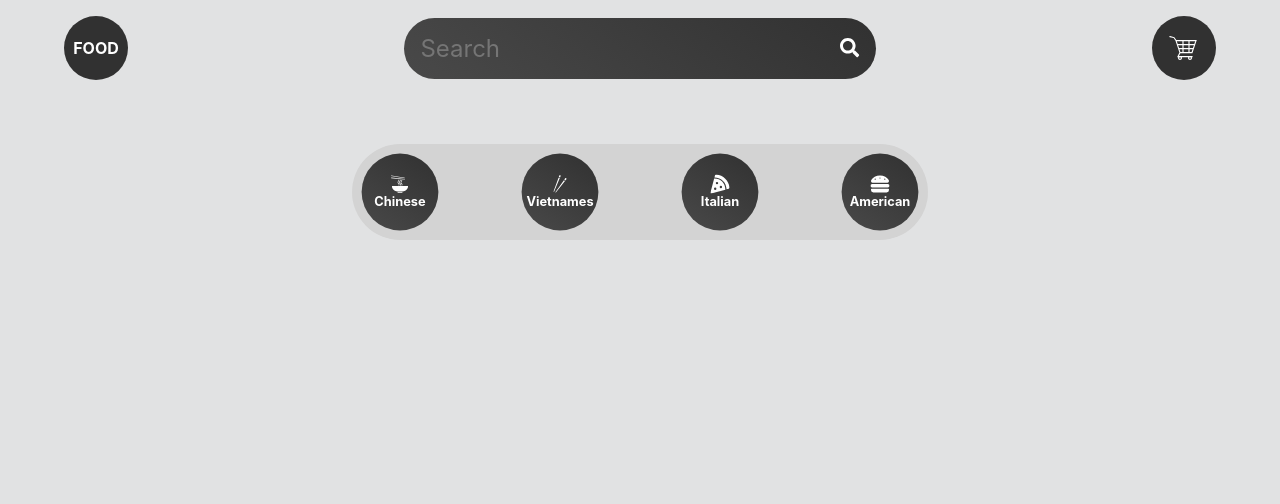
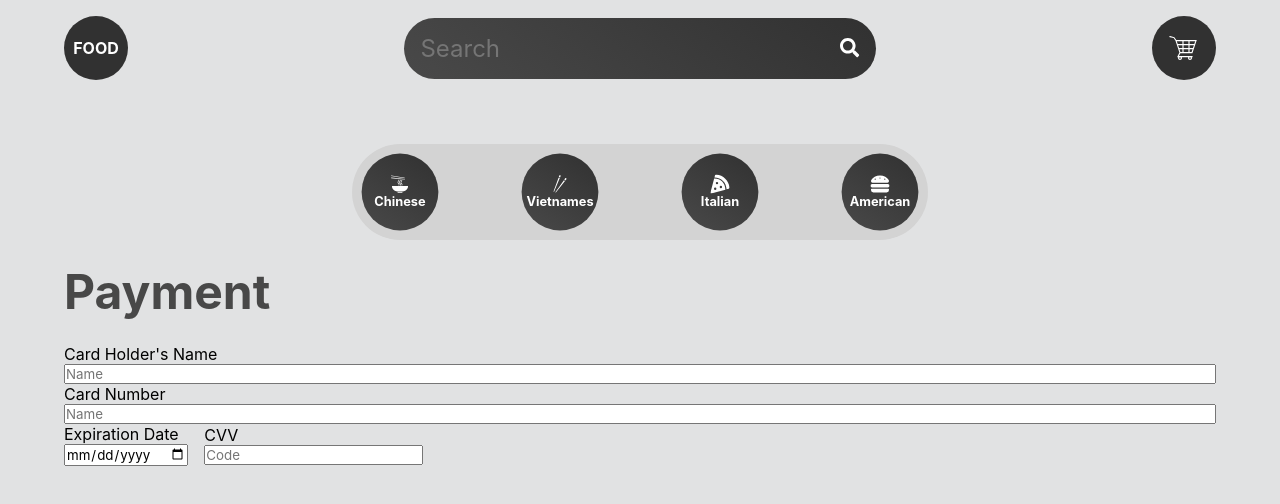
Before and after one commit to Amrindra/Food-App, a React (Create React App) app: page /payment in a window 1280 px wide. Shown: the top 504 px of the page. Built offline with nearby package versions, Linux system fonts and the light colour scheme.

Commit message:
Created new Payment commonent directory and made some JSX strunture

```diff
--- a/src/pages/Cart.jsx
+++ b/src/pages/Cart.jsx
@@ -65,7 +65,9 @@ const Cart = () => {
           </Table>
           <BottomWrapper>
             <Subtotal>Subtotal: ${subtotal.toFixed(2)}</Subtotal>
-            <CheckOutBtn>Check Out</CheckOutBtn>
+            <Link to="/payment">
+              <CheckOutBtn>Check Out</CheckOutBtn>
+            </Link>
           </BottomWrapper>
         </TableContainer>
       )}
@@ -224,7 +226,7 @@ const CheckOutBtn = styled.button`
   border: none;
   color: white;
   font-weight: bold;
-  width: 15%;
+  width: 150px;
 
   &:hover {
     cursor: pointer;
--- a/src/pages/Pages.jsx
+++ b/src/pages/Pages.jsx
@@ -5,6 +5,7 @@ import Cuisine from "./Cuisine";
 import SearchResult from "../components/SearchResult";
 import SingleItem from "./SingleItem";
 import Cart from "./Cart";
+import Payment from "./Payment";
 
 function Pages() {
   return (
@@ -14,6 +15,7 @@ function Pages() {
       <Route path="/searchResult/:search" element={<SearchResult />} />
       <Route path="/singleItem/:id" element={<SingleItem />} />
       <Route path="/cart" element={<Cart />} />
+      <Route path="/payment" element={<Payment />} />
     </Routes>
   );
 }
--- /dev/null
+++ b/src/pages/Payment.jsx
@@ -0,0 +1,62 @@
+import React from "react";
+import styled from "styled-components";
+
+const Payment = () => {
+  return (
+    <div>
+      <PaymentForm>
+        <h3>Payment</h3>
+        <InputField>
+          <label htmlFor="name">Card Holder's Name</label>
+          <input type="text" placeholder="Name" name="name" value="" />
+        </InputField>
+
+        <InputField>
+          <label htmlFor="cardnumber">Card Number</label>
+          <input type="text" placeholder="Name" name="cardnumber" value="" />
+        </InputField>
+
+        <InputFieldBottom>
+          <Wrapper>
+            <label htmlFor="date">Expiration Date</label>
+            <input type="date" placeholder="Name" name="date" value="" />
+          </Wrapper>
+          <Wrapper>
+            <label htmlFor="cvv">CVV</label>
+            <input type="text" placeholder="Code" name="cvv" value="" />
+          </Wrapper>
+        </InputFieldBottom>
+      </PaymentForm>
+      <TotalSection></TotalSection>
+    </div>
+  );
+};
+
+const PaymentForm = styled.form`
+  display: flex;
+  flex-direction: column;
+
+  h3 {
+    margin: 2rem 0;
+  }
+`;
+
+const InputField = styled.div`
+  display: flex;
+  flex-direction: column;
+`;
+
+const InputFieldBottom = styled.div`
+  display: flex;
+  align-items: center;
+  align-items: center;
+  gap: 1rem;
+`;
+
+const Wrapper = styled.div`
+  display: flex;
+  flex-direction: column;
+`;
+const TotalSection = styled.div``;
+
+export default Payment;
--- a/src/pages/SingleItem.jsx
+++ b/src/pages/SingleItem.jsx
@@ -97,6 +97,21 @@ const Wrapper = styled.div`
       }
     }
   }
+
+  @media only screen and (max-width: 880px) {
+    align-items: center;
+
+    div {
+      width: 100%;
+      img {
+        width: 100%;
+      }
+
+      h3 {
+        text-align: center;
+      }
+    }
+  }
 `;
 
 const Info = styled.div`
@@ -136,6 +151,21 @@ const Info = styled.div`
       padding: 0.5rem 1rem;
     }
   }
+
+  @media only screen and (max-width: 880px) {
+    display: flex;
+    flex-direction: column;
+    margin-left: 1rem;
+    width: 100%;
+  }
+
+  p {
+    font-size: 1rem;
+  }
+
+  button {
+    padding: 0.5rem 1rem;
+  }
 `;
 
 const Description = styled.div`
```
